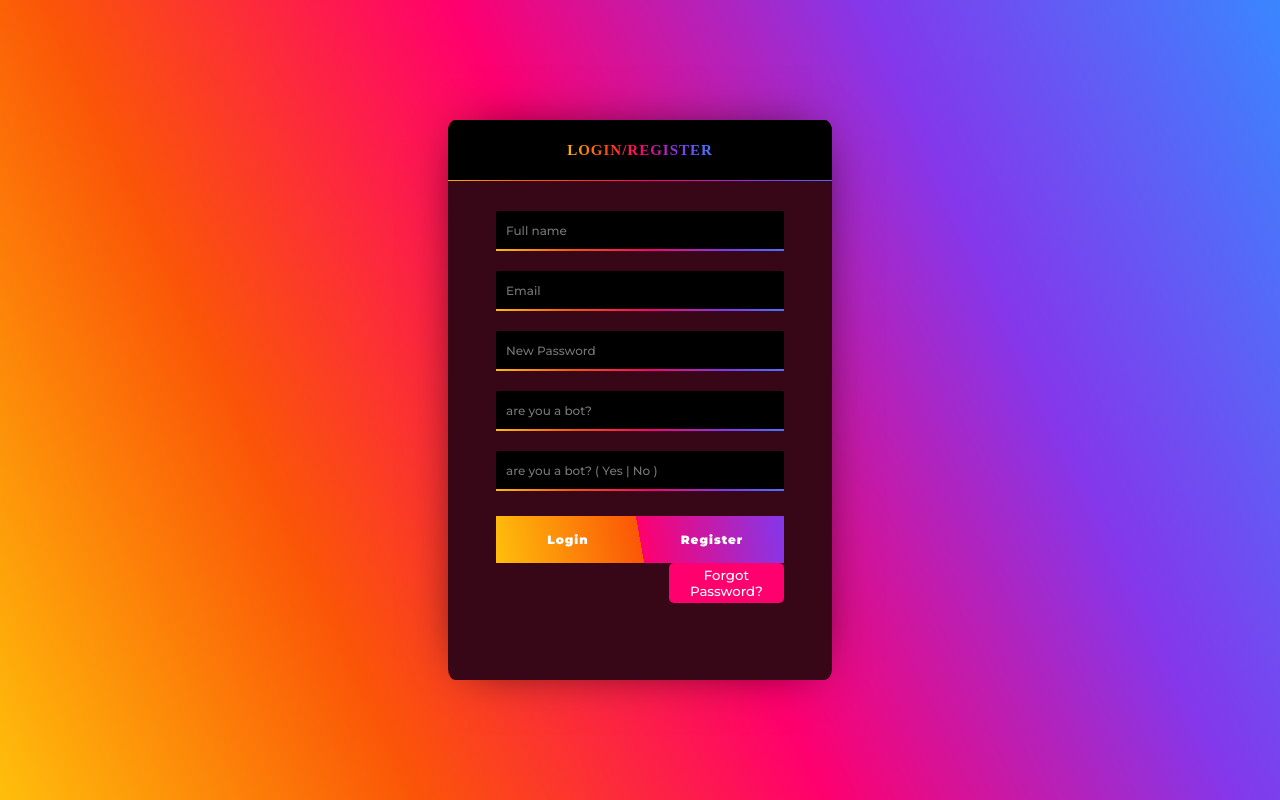
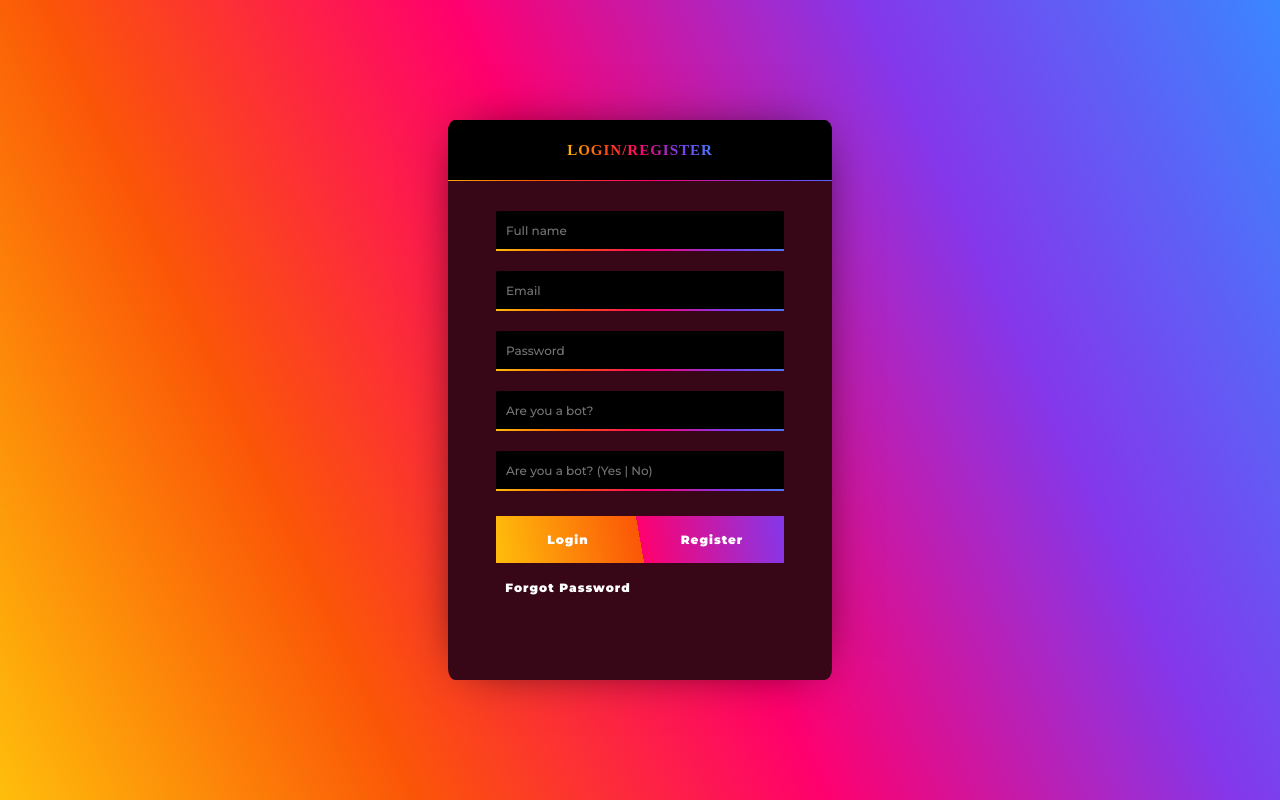
Before and after one commit to Evan0234/Evan0234.github.io, a plain HTML site: page login.html in a window 1280 px wide. Drawn offline with Linux system fonts and the light colour scheme; a web font is replaced by a local one.

Commit message:
Update login.html

```diff
--- a/login.html
+++ b/login.html
@@ -3,7 +3,7 @@
 <head>
     <meta charset="utf-8">
     <title>Login + Firebase Database</title>
-    <!-- Google Fonts -->
+    <!-- Cool Google Fonts -->
     <link rel="preconnect" href="https://fonts.gstatic.com">
     <link href="https://fonts.googleapis.com/css2?family=Montserrat&display=swap" rel="stylesheet">
     <link href="https://fonts.googleapis.com/css2?family=Montserrat:wght@900&display=swap" rel="stylesheet">
@@ -11,6 +11,10 @@
     <link href="https://fonts.googleapis.com/css2?family=Bowlby+One+SC&display=swap" rel="stylesheet">
     <!-- Our stylesheet -->
     <link rel="stylesheet" type="text/css" href="index.css">
+    <!-- Firebase SDKs -->
+    <script src="https://www.gstatic.com/firebasejs/8.6.8/firebase-app.js"></script>
+    <script src="https://www.gstatic.com/firebasejs/8.6.8/firebase-auth.js"></script>
+    <script src="https://www.gstatic.com/firebasejs/8.6.8/firebase-database.js"></script>
 </head>
 <body>
     <div id="content_container">
@@ -23,28 +27,27 @@
                 <div id="form_content_inner_container">
                     <input type="text" id="full_name" placeholder="Full name">
                     <input type="email" id="email" placeholder="Email">
-                    <input type="password" id="password" placeholder="New Password">
+                    <input type="password" id="password" placeholder="Password">
 
-                    <input type="text" id="favourite_song" placeholder="are you a bot?">
-                    <input type="text" id="milk_before_cereal" placeholder="are you a bot? ( Yes | No )">
+                    <input type="text" id="favourite_song" placeholder="Are you a bot?">
+                    <input type="text" id="milk_before_cereal" placeholder="Are you a bot? (Yes | No)">
 
                     <div id="button_container">
                         <button onclick="login()">Login</button>
                         <button onclick="register()">Register</button>
-                    </div>
-
-                    <!-- Forgot Password button -->
-                    <div id="reset_button_container">
-                        <button onclick="window.location.href='https://zeeps.me/forgot'">Forgot Password?</button>
+                        <button onclick="window.location.href='https://zeeps.me/forgot'">Forgot Password</button>
                     </div>
                 </div>
             </div>
         </div>
     </div>
-
-    <!-- Firebase SDK -->
-    <script src="https://www.gstatic.com/firebasejs/8.6.8/firebase-app.js"></script>
-    <script src="https://www.gstatic.com/firebasejs/8.6.8/firebase-auth.js"></script>
+    <!-- Our script must be loaded after firebase references -->
     <script src="index.js"></script>
+    <script>
+        // Check if the user is already logged in, and redirect to dashboard
+        if (document.cookie.includes('login_token')) {
+            window.location.href = 'https://zeeps.me/dashboard';
+        }
+    </script>
 </body>
 </html>
```
